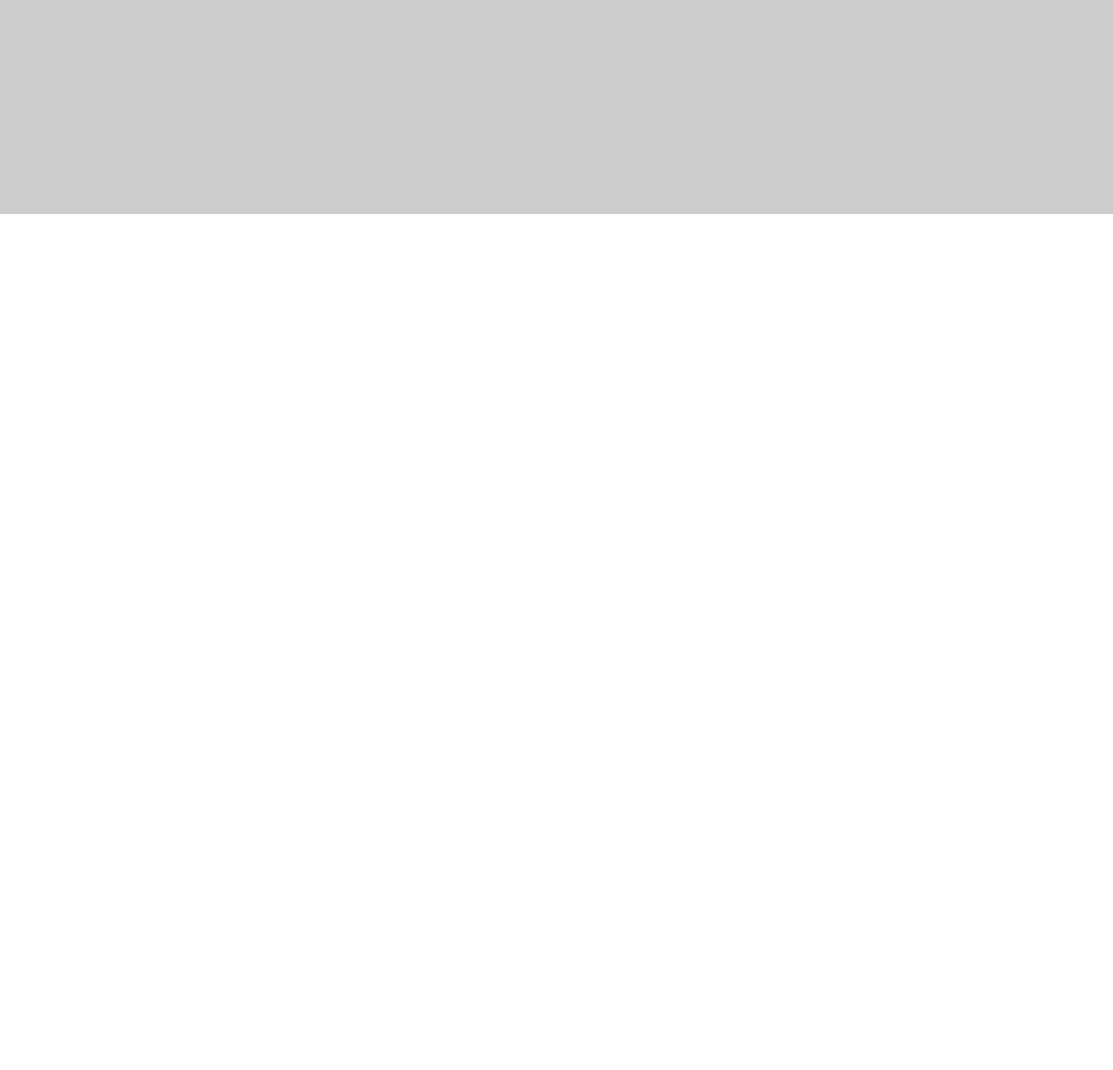
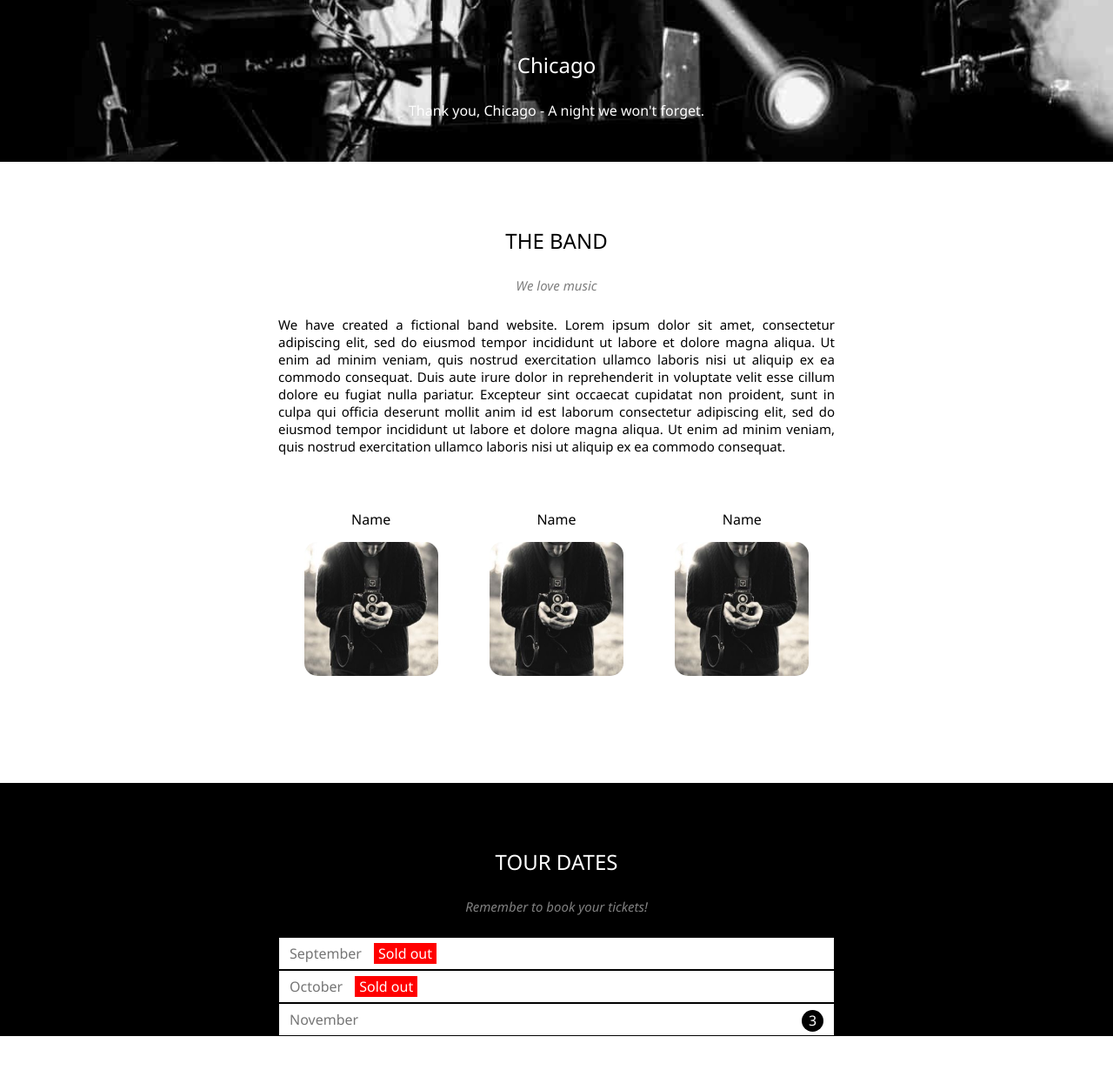
Before and after one commit to khoane03/Web_Design, a plain HTML site: page Tk_Web/W3_Band/index.html in a window 1280 px wide. Shown: the part 500-1730 px from the top of the page at 87% size. Before the commit the page ends 800 px from the top, so only its background shows below. Drawn offline with Linux system fonts and the light colour scheme.

Commit message:
update__theband

```diff
--- a/Tk_Web/W3_Band/assets/Css/style.css
+++ b/Tk_Web/W3_Band/assets/Css/style.css
@@ -7,11 +7,22 @@
 html {
     font-family: 'Segoe UI', Tahoma, Geneva, Verdana, sans-serif;
 }
+.text--while{
+    color: #fff;
+}
+/* Begin header */
 #header{
     height: 46px;
     background-color: #000;
+    position: fixed;
+    top: 0;
+    right: 0;
+    left: 0;
+    z-index: 1;
 }
-
+ #nav{
+    display: inline-block;
+ }
 #nav > li{
    display: inline-block;
 }
@@ -54,17 +65,113 @@ html {
     padding: 0 12px;
     line-height: 38px;
 }
-
-
+#header .button__search{
+    display: inline-block;
+    float: right;
+    padding: 0 20px;
+}
+#header .fa-magnifying-glass{
+    color: #fff;
+    line-height: 46px;
+}
+#header .button__search:hover{
+    cursor: pointer;
+    background-color: red;
+}
+/* End */
+/* Begin slide */
 #slider{
-    min-height: 700px;
-    background-color: #ccc;
-
+    margin-top: 46px;
+    padding-top: 50%;
+    background: url('../img/chicago.jpg') top center / cover no-repeat;
+    position: relative;
 }
-
+#slider .text--content{
+   color: #fff;
+   position: absolute;
+   left: 50%;
+   transform: translateX(-50%);
+   bottom: 48px;
+  text-align: center;
+}
+#slider .heading{
+   margin-bottom: 25px;
+   font-weight: 400;
+}
+/* end */
+/* begin content
+    the band */
 #content{
 
 }
+#content .content__section{
+    margin: 0 320px;
+    padding-top: 74px;
+    text-align: center;
+}
+#content .content--heading{
+    margin-bottom: 25px;
+    font-weight: 300;
+}
+#content .content--subhea{
+    margin-bottom: 25px;
+    font-size: 15px;
+    font-style: italic;
+    opacity: 0.5; /*Độ mờ */
+}
+#content .content--about{
+    font-size: 15px;
+    text-align: justify;
+}
+
+.content__member{
+    padding: 48px 0;
+    display: flex;
+    justify-content: space-around;
+    text-align: center;
+}
+.content__member .member--name{
+    margin: 15px 0;
+}
+
+.content__member .member--ava{
+    width: 154px;
+    border-radius: 15px;
+}
+/* The tour */
+.content__tour{
+    margin: 70px 0;
+    background-color: #000;
+}
+.content__tour .tickets__list{
+    background-color: #fff;
+    text-align: start;
+}
+.tickets__list li{
+    list-style: none;
+    color: #757575;
+    border: 0.5px solid black;
+    padding: 7px 12px;
+
+}
+.tickets__list .sold--out{
+    background-color: red;
+    color: #fff;
+    padding: 1px 5px;
+    margin-left: 10px;
+}
+.tickets__list .number{
+   float: right;
+   width: 25px;
+   height: 25px;
+   text-align: center;
+   line-height: 25px;
+   border-radius: 50%;
+   color: #fff;
+   background-color: #000;
+}
+
+/* end */
 
 #footer{
 
--- a/Tk_Web/W3_Band/index.html
+++ b/Tk_Web/W3_Band/index.html
@@ -1,5 +1,6 @@
 <!DOCTYPE html>
 <html lang="en">
+
 <head>
     <meta charset="UTF-8">
     <meta name="viewport" content="width=device-width, initial-scale=1.0">
@@ -8,13 +9,14 @@
     <link rel="stylesheet" href="./assets/icon/fontawesome-free-6.4.2-web/css/all.min.css">
     <link rel="icon" href="./assets/img/logo.png">
 </head>
+
 <body>
     <div id="main">
         <div id="header">
             <ul id="nav">
                 <li><a href="">Home</a></li>
-            <li><a href="">Band</a></li>
-            <li><a href="">Tour</a></li>
+                <li><a href="#BAND">Band</a></li>
+                <li><a href="#TOUR">Tour</a></li>
                 <li><a href="">Contact</a></li>
                 <li>
                     <a href="">More
@@ -27,14 +29,62 @@
                     </ul>
                 </li>
             </ul>
+            <div class="button__search">
+                <i class="fa-solid fa-magnifying-glass"></i>
+            </div>
+        </div>
+
+        <div id="slider">
+            <div class="text--content">
+                <h2 class="heading">Chicago</h2>
+                <p class="content--text">Thank you, Chicago - A night we won't forget.</p>
+            </div>
+        </div>
+
+        <div id="content">
+            <!-- The Band -->
+            <div id="BAND" class="content__section">
+                <h2  class="content--heading">THE BAND</h2>
+                <p class="content--subhea">We love music</p>
+                <p class="content--about">We have created a fictional band website. Lorem ipsum dolor sit amet,
+                    consectetur adipiscing elit, sed do eiusmod tempor incididunt ut labore et dolore magna aliqua. Ut
+                    enim ad minim veniam, quis nostrud exercitation ullamco laboris nisi ut aliquip ex ea commodo
+                    consequat. Duis aute irure dolor in reprehenderit in voluptate velit esse cillum dolore eu fugiat
+                    nulla pariatur. Excepteur sint occaecat cupidatat non proident, sunt in culpa qui officia deserunt
+                    mollit anim id est laborum consectetur adipiscing elit, sed do eiusmod tempor incididunt ut labore
+                    et dolore magna aliqua. Ut enim ad minim veniam, quis nostrud exercitation ullamco laboris nisi ut
+                    aliquip ex ea commodo consequat.</p>
+                <div class="content__member">
+                    <div class="member">
+                        <p class="member--name">Name</p>
+                        <img src="./assets/img/member.jpeg" alt="Name" class="member--ava">
+                    </div>
+                    <div class="member">
+                        <p class="member--name">Name</p>
+                        <img src="./assets/img/member.jpeg" alt="Name" class="member--ava">
+                    </div>
+                    <div class="member">
+                        <p class="member--name">Name</p>
+                        <img src="./assets/img/member.jpeg" alt="Name" class="member--ava">
+                    </div>
+                </div>
 
             </div>
 
-        <div id="slider">
+            <!-- The Tour -->
+            <div id="TOUR" class="content__tour">
+                <div class="content__section ">
+                    <h2 id="BAND" class="content--heading text--while">TOUR DATES</h2>
+                    <p class="content--subhea text--while">Remember to book your tickets!</p>
+
+                    <ul class="tickets__list">
+                        <li>September <span class="sold--out">Sold out</span> </li>
+                        <li>October <span class="sold--out">Sold out</span></li>
+                        <li>November <span class="number">3</span></li>
+                    </ul>
+                </div>
 
             </div>
-
-        <div id="content">
 
         </div>
 
@@ -43,4 +93,5 @@
         </div>
     </div>
 </body>
+
 </html>
```
Also changed, not shown: Tk_Web/W3_Band/assets/img/chicago.jpg (added), Tk_Web/W3_Band/assets/img/member.jpeg (added), Tk_Web/W3_Band/assets/img/newyork.jpg (added), Tk_Web/W3_Band/assets/img/paris.jpg (added), Tk_Web/W3_Band/assets/img/sanfran.jpg (added). Lines whose indentation alone changed are shown as unchanged.
